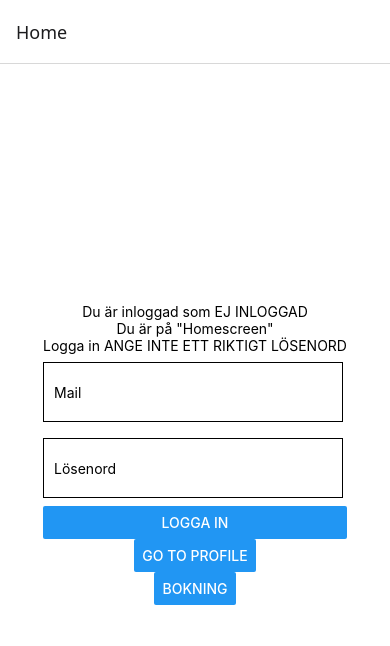
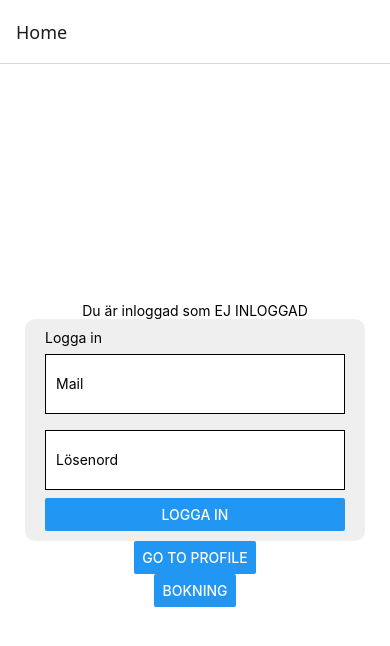
Before and after one commit to pcPixelz/IPP_Projekt, a React Native app in the folder Projekt/: screen /Home in a window 390 px wide. Shown: the top 646 px of the page. Built offline with nearby package versions, Linux system fonts and the light colour scheme.

Commit message:
styling på customlogin
bakgrundsfärg, stil på custom login componeneten

```diff
--- a/Projekt/components/customlogin.js
+++ b/Projekt/components/customlogin.js
@@ -11,8 +11,8 @@ const CustomLogin = ( {CurrentUser} ) => {
     const [user_password, setPassword] = useState('');
 
     return(
-        <View>
-            <Text>Logga in ANGE INTE ETT RIKTIGT LÖSENORD</Text>
+        <View style={styles.view}>
+            <Text>Logga in</Text>
             <LoginTextInput
             placeholder="Mail"
             value={user_email}
@@ -74,12 +74,20 @@ const LoginTextInput = ({placeholder, value, onChangeText}) => {
 }
 
 const styles = StyleSheet.create({
+    view: {
+        backgroundColor: 'rgb(239, 239, 239)',
+        padding: 10,
+        paddingLeft: 20,
+        paddingRight: 20,
+        borderRadius: 10,
+    },
   logintextinput: {
     height: 60,
     width: 300,
     padding: 10,
     marginVertical: 8,
-    borderWidth: 1,
+    borderWidth: 1.5,
+    backgroundColor: '#FFFFFF',
   },
 });
 
--- a/Projekt/screens/Homescreen.js
+++ b/Projekt/screens/Homescreen.js
@@ -13,7 +13,6 @@ export default function Homescreen({navigation}) {
   return(
         <View style={styles.container}>
               <Text>Du är inloggad som {currentuser}</Text>
-              <Text>Du är på "Homescreen"</Text>
               <CustomLogin
               CurrentUser = {setCurrentUser}
               />
```
